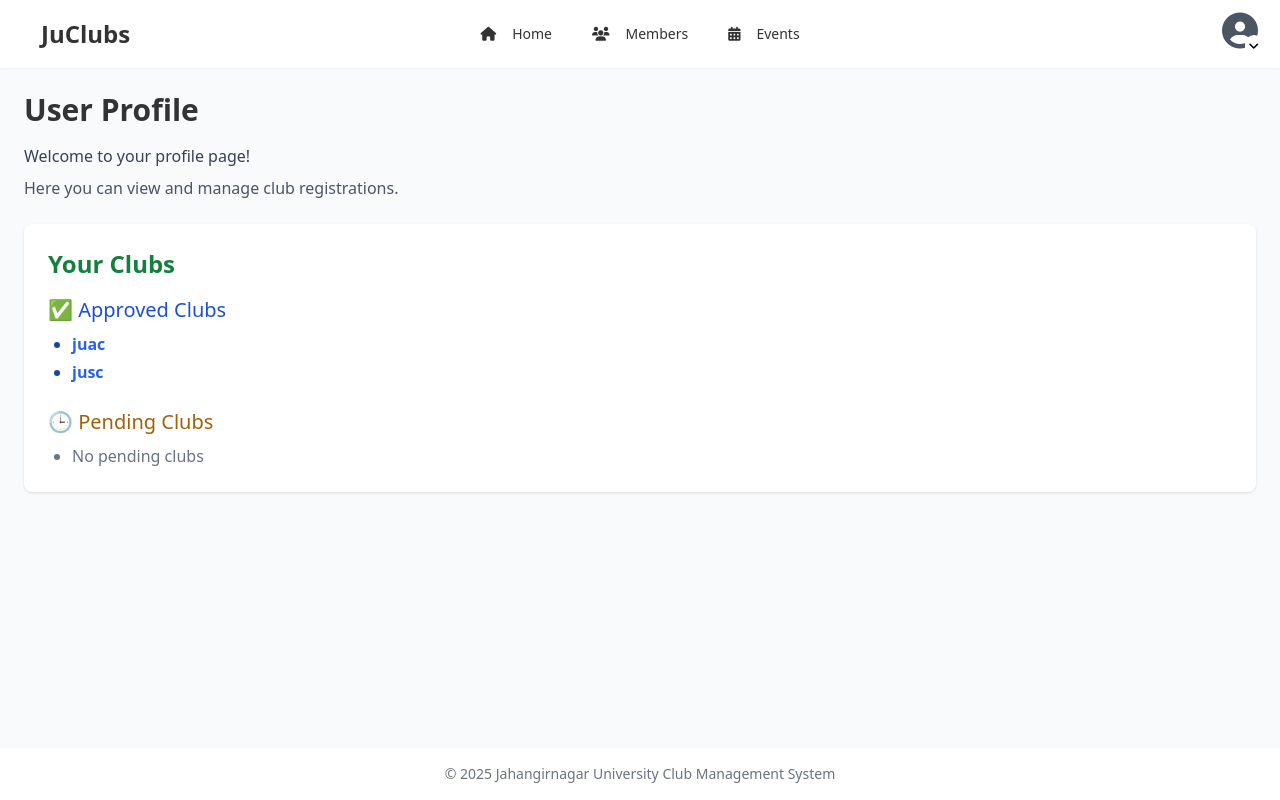
After one commit to shahinul22/jabirprogram, a Django app: page /admin_panel/profile/ in a window 1280 px wide. The commit adds this page. Run offline with Django 5.2, Linux system fonts and the light colour scheme; a user stored in the database is signed in; data comes from the database, SQL or seed files in the repository; both versions use the stored data as it was after the commit; some libraries are stand-ins or nearby versions.

Commit message:
making layout for three app

```diff
--- /dev/null
+++ b/admin_panel/admin.py
@@ -0,0 +1,3 @@
+from django.contrib import admin
+
+# Register your models here.
--- /dev/null
+++ b/admin_panel/apps.py
@@ -0,0 +1,6 @@
+from django.apps import AppConfig
+
+
+class AdminPanelConfig(AppConfig):
+    default_auto_field = "django.db.models.BigAutoField"
+    name = "admin_panel"
--- /dev/null
+++ b/admin_panel/models.py
@@ -0,0 +1,3 @@
+from django.db import models
+
+# Create your models here.
--- /dev/null
+++ b/admin_panel/tests.py
@@ -0,0 +1,3 @@
+from django.test import TestCase
+
+# Create your tests here.
--- /dev/null
+++ b/admin_panel/urls.py
@@ -0,0 +1,7 @@
+from django.urls import path
+from .views import admin_login_view, admin_profile_view
+
+urlpatterns = [
+    path("login/", admin_login_view, name="admin_login"),  # ✅ Renamed
+    path("profile/", admin_profile_view, name="profile"),   # ✅ Renamed
+]
--- /dev/null
+++ b/admin_panel/views.py
@@ -0,0 +1,36 @@
+from django.shortcuts import render, redirect
+from clubs.models import ClubRegistration
+from django.contrib.auth.forms import AuthenticationForm
+from django.contrib.auth import login as auth_login  # ✅ Rename to avoid conflict
+from django.contrib import messages
+from django.contrib.auth.decorators import login_required, user_passes_test
+
+
+def admin_login_view(request):  # ✅ Renamed from 'login'
+    if request.method == 'POST':
+        form = AuthenticationForm(request, data=request.POST)
+        if form.is_valid():
+            user = form.get_user()
+            if user.is_superuser:
+                auth_login(request, user)  # ✅ Now calls the correct login()
+                return redirect('profile')  # Or 'admin_dashboard' if you have one
+            else:
+                messages.error(request, "You do not have permission to access this page.")
+        else:
+            messages.error(request, "Invalid credentials.")
+    else:
+        form = AuthenticationForm()
+
+    return render(request, 'admin_panel/login.html', {'form': form})
+
+
+@login_required
+@user_passes_test(lambda u: u.is_superuser)
+def admin_profile_view(request):  # ✅ Renamed to avoid duplication
+    approved_clubs = ClubRegistration.objects.filter(is_approved=True)
+    pending_clubs = ClubRegistration.objects.filter(is_approved=False)
+    context = {
+        'approved_clubs': approved_clubs,
+        'pending_clubs': pending_clubs
+    }
+    return render(request, 'admin_panel/profile.html', context)
--- a/clubs/urls.py
+++ b/clubs/urls.py
@@ -1,6 +1,8 @@
 from django.urls import path
-from .views import club_register, club_login, club_logout, club_detail, delete_club
-
+from .views import (
+    club_register, club_login, club_logout, club_detail,
+    delete_club
+)
 urlpatterns = [
     path('register-club/', club_register, name='club-register'),
     path('register/', club_register, name='club_register'),
--- a/jabirprogram/settings.py
+++ b/jabirprogram/settings.py
@@ -29,6 +29,8 @@ INSTALLED_APPS = [
     # installed apps
     'user',
     'clubs',
+    'admin_panel',
+
 ]
 
 MIDDLEWARE = [
--- a/jabirprogram/urls.py
+++ b/jabirprogram/urls.py
@@ -7,4 +7,5 @@ urlpatterns = [
     path("admin/", admin.site.urls),
     path("", include("user.urls")),
     path("club/", include("clubs.urls")),
+    path("admin_panel/", include("admin_panel.urls")),
 ]
--- /dev/null
+++ b/templates/admin_panel/profile.html
@@ -0,0 +1,47 @@
+{% extends 'base.html' %}
+{% block title %}Profile - Super Admin{% endblock %}
+
+{% block content %}
+  <div class="container">
+    <h1 class="text-3xl font-bold mb-4">User Profile</h1>
+    <p class="mb-2 text-gray-700">Welcome to your profile page!</p>
+    <p class="mb-6 text-gray-600">Here you can view and manage club registrations.</p>
+
+    {% if user.is_superuser %}
+      <div class="bg-white shadow rounded-lg p-6">
+        <h2 class="text-2xl font-semibold text-green-700 mb-4">Your Clubs</h2>
+
+        <div class="mb-6">
+          <h3 class="text-xl font-medium text-blue-700 mb-2">✅ Approved Clubs</h3>
+          <ul class="list-disc pl-6 space-y-1 text-blue-800">
+            {% for club in approved_clubs %}
+              <li>
+                <a href="{% url 'club_detail' club.id %}" class="hover:underline text-blue-600 font-semibold">
+                  {{ club.club_name }}
+                </a>
+              </li>
+            {% empty %}
+              <li class="text-gray-500">No approved clubs</li>
+            {% endfor %}
+          </ul>
+        </div>
+
+        <div>
+          <h3 class="text-xl font-medium text-yellow-700 mb-2">🕒 Pending Clubs</h3>
+          <ul class="list-disc pl-6 space-y-1 text-yellow-800">
+            {% for club in pending_clubs %}
+              <li>
+                <a href="{% url 'club_detail' club.id %}" class="hover:underline text-yellow-600 font-semibold">
+                  {{ club.club_name }}
+                </a>
+              </li>
+            {% empty %}
+              <li class="text-gray-500">No pending clubs</li>
+            {% endfor %}
+          </ul>
+        </div>
+      </div>
+    {% endif %}
+  </div>
+
+{% endblock %}
--- a/templates/base.html
+++ b/templates/base.html
@@ -115,7 +115,7 @@
                   <p class="mb-2 font-semibold text-gray-700">Login</p>
                   <ul class="menu space-y-1">
                     <li>
-                      <a class="hover-glow" href="{% url 'admin_login' %}"><i class="fa-solid fa-user-shield mr-2"></i>Admin Login</a>
+                      <a class="hover-glow" href="{% url 'login' %}"><i class="fa-solid fa-user-shield mr-2"></i>Admin Login</a>
                     </li>
                     <li>
                       <a class="hover-glow" href="{% url 'club_login' %}"><i class="fa-solid fa-user-gear mr-2"></i>Club Login</a>
@@ -198,7 +198,7 @@
               </button>
               <ul tabindex="0" class="dropdown-content menu p-2 shadow bg-base-100 rounded-box w-52">
                 <li>
-                  <a class="hover-glow" href="{% url 'admin_login' %}">Admin Login</a>
+                  <a class="hover-glow" href="{% url 'login' %}">Admin Login</a>
                 </li>
                 <li>
                   <a class="hover-glow" href="{% url 'club_login' %}">Club Login</a>
--- a/user/urls.py
+++ b/user/urls.py
@@ -1,10 +1,6 @@
 from django.urls import path
-from . import views
-from user.views import profile, admin_login
 from .views import home
+
 urlpatterns = [
     path("", home, name="home"),
-    path("superAdmin/login/", admin_login, name="admin_login"),
-    path("profile/", profile, name="profile"),
-    # path("profile/<int:user_id>/", profile, name="profile_detail"),
 ]
```
Also changed, not shown: user/views.py (+0 -34 lines), admin_panel/__init__.py (added), admin_panel/migrations/__init__.py (added), db.sqlite3, templates/admin_panel/login.html (renamed from templates/user/admin_login.html).
